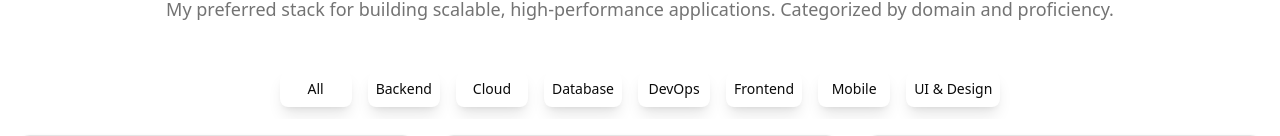
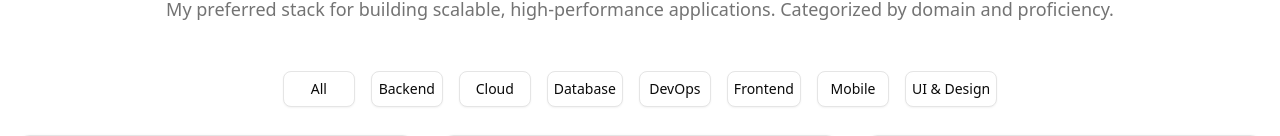
Before and after one commit to L3X7/alexander-melara-avalos-portfolio, a Next.js app: page /tech-stack in a window 1280 px wide. Shown: the part 194-330 px from the top of the page. Built offline with nearby package versions, Linux system fonts and the light colour scheme.

Commit message:
feat: click style improvements, border tech-stack-filter style improvements

```diff
--- a/src/components/ui/theme-toggle.tsx
+++ b/src/components/ui/theme-toggle.tsx
@@ -5,7 +5,7 @@ import { Moon, Sun } from "lucide-react";
 import React from "react";
 
 export function ThemeToggle() {
-	const { setTheme, theme, resolvedTheme } = useTheme();
+	const { setTheme, resolvedTheme } = useTheme();
 	const [mounted, setMounted] = React.useState(false);
 
 	React.useEffect(() => {
@@ -21,7 +21,7 @@ export function ThemeToggle() {
 			onClick={() =>
 				setTheme(resolvedTheme === "dark" ? "light" : "dark")
 			}
-			className="relative inline-flex h-10 w-10 items-center justify-center rounded-md hover:bg-muted transition-colors focus:outline-none focus:ring-2 focus:ring-ring"
+			className="relative inline-flex h-10 w-10 items-center justify-center rounded-md hover:bg-muted transition-colors focus:outline-none focus:ring-2 focus:ring-ring cursor-pointer"
 			aria-label="Toggle theme"
 		>
 			<Sun className="h-[1.2rem] w-[1.2rem] rotate-0 scale-100 transition-all dark:-rotate-90 dark:scale-0" />
--- a/src/features/tech-stack/tech-stack-search-filter.tsx
+++ b/src/features/tech-stack/tech-stack-search-filter.tsx
@@ -40,7 +40,7 @@ export function TechStackSearchFilter() {
 								? "default"
 								: "outline"
 						}
-						className="first:ml-1 last:mr-1 p-1.5 min-w-18 shadow-lg border-2 border-transparent active:border-white"
+						className="first:ml-1 last:mr-1 p-1.5 min-w-18 border active:border-white cursor-pointer"
 						onClick={() => handleCategory(cat)}
 					>
 						{cat}
```
